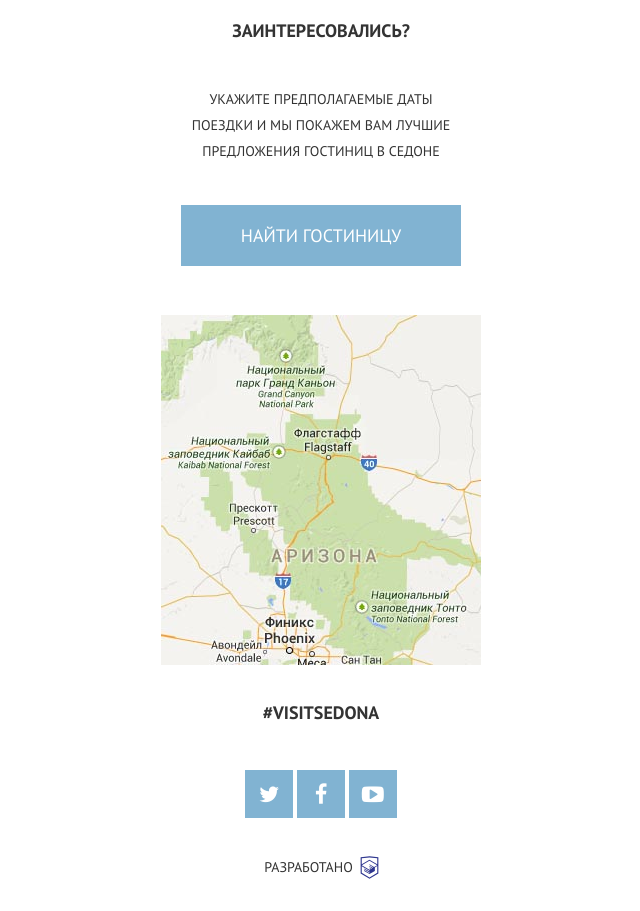
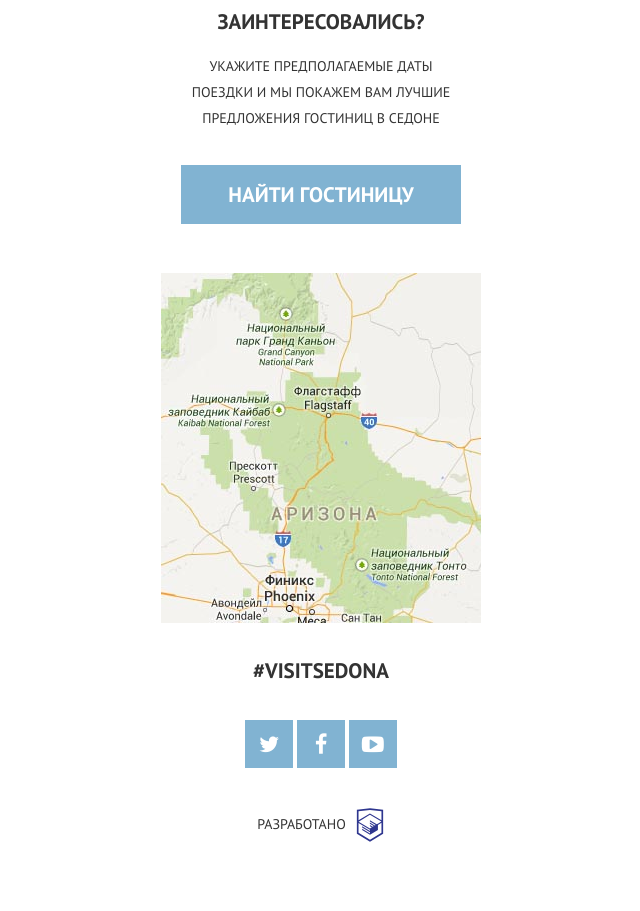
Before and after one commit to VikingRock/86999-sedona, a website: page index.html in a window 1280 px wide. Shown: the part 2750-3661 px from the top of the page, without its empty margins (319-959 px from the left). After the commit the page ends 3618 px from the top, so only its background shows below. Drawn offline with nearby package versions, Linux system fonts and the light colour scheme; files that its build step writes are made by us from their sources.

Commit message:
index.html - full pixel perfect

```diff
--- a/index.html
+++ b/index.html
@@ -113,8 +113,8 @@
 
       <div class="hotels">
         <div class="hotels__find">
-          <p class="feature">заинтересовались?</p>
-          <p>укажите предполагаемые даты поездки и мы покажем вам лучшие предложения гостиниц в седоне</p>
+          <p class="feature  feature--big">заинтересовались?</p>
+          <p class ="hotels__description">укажите предполагаемые даты поездки и мы покажем вам лучшие предложения гостиниц в седоне</p>
           <a class ="btn  btn--big" href="#">найти гостиницу</a>
         </div>
 
@@ -125,7 +125,7 @@
 
     <footer class="page-footer">
       <div class="hashtag">
-        <p class="feature">#visitsedona</p>
+        <p class="feature  feature--big">#visitsedona</p>
       </div>
 
       <div class="social">
--- a/less/components/btn.less
+++ b/less/components/btn.less
@@ -1,24 +1,24 @@
 .btn {
   display: inline-block;
-  vertical-align: middle;
+  text-align: center;
   text-decoration: none;
   color: @text-color--alternate;
   background-color: @bg-color-blue;
   border: none;
   text-transform: inherit;
+  font-size: @font-size--button;
+  font-weight: @font-weight--h1;
+  line-height: @line-height;
+  cursor: pointer;
+  padding: 19px 0;
 
   &--big {
     width: 100%;
-    padding: 19px 47px;
-    font-size: @font-size--h2;
   }
 
   &--secondary {
     width: 100%;
-    padding: 19px 20px;
-    font-size: @font-size--h1;
     background: @bg-color-grey;
     color: @bg-color-grey--dark;
-    cursor: pointer;
   }
 }
--- a/less/components/common.less
+++ b/less/components/common.less
@@ -52,4 +52,8 @@ ul {
 .feature {
   font-size: @font-size--h2;
   font-weight: @font-weight--h2;
+
+  &--big {
+    font-size: @font-size--button;
+  }
 }
--- a/less/components/copyright.less
+++ b/less/components/copyright.less
@@ -1,21 +1,22 @@
 .copyright {
-  padding-bottom: 35px;
+  padding: 7px 0 35px;
 
   a {
     position: relative;
     text-decoration: none;
     color: @text-color;
-    margin-left: -25px;
+    margin-left: -39px;
 
     &::after {
       content: '';
       position: absolute;
-      top: -4px;
-      right: -30px;
+      top: -10px;
+      right: -44px;
       display: inline-block;
-      width: 27px;
-      height: 34px;
+      width: 40px;
+      height: 40px;
       background: url("../img/htmlacademy.svg") no-repeat;
+      background-size: 100%;
     }
   }
 }
--- a/less/components/hashtag.less
+++ b/less/components/hashtag.less
@@ -1,7 +1,3 @@
 .hashtag {
-  padding: 31px 0 41px;
-
-  .feature {
-    margin: 0;
-  }
+  padding: 29px 0 30px;
 }
--- a/less/components/hotels.less
+++ b/less/components/hotels.less
@@ -1,10 +1,11 @@
 .hotels {
-  padding: 33px 0 0;
+  padding: 22px 0 0 0;
 
   &__find {
-  padding: 0 @container-padding--mobile 49px;
-    p {
-      margin-bottom: 40px;
-    }
+    padding: 0 @container-padding--mobile 49px;
+  }
+
+  &__description {
+    margin: 12px 0 33px;
   }
 }
--- a/less/components/social.less
+++ b/less/components/social.less
@@ -5,7 +5,6 @@
   &__btn {
     display: inline-block;
     vertical-align: middle;
-    //height: 46px;
     width: 48px;
     text-decoration: none;
     background: @bg-color-blue;
--- a/less/mixins.less
+++ b/less/mixins.less
@@ -1,9 +1,13 @@
-.clearfix(){
-  &::after {
-    content:"";
-    display:table;
+.clearfix{
+  zoom:1;
+  &:before, &:after {
+    content: "";
+    display: table;
+    height: 0;
+  }
+
+  &:after {
     clear: both;
-    height: 0;
   }
 }
 
--- a/less/variables.less
+++ b/less/variables.less
@@ -5,6 +5,7 @@
 @font-size: 10px;
 
 @font-size--text: 1.4rem;
+@font-size--button: 2.1rem;
 @font-size--h1: 2rem;
 @font-size--h2: 1.8rem;
 
```
